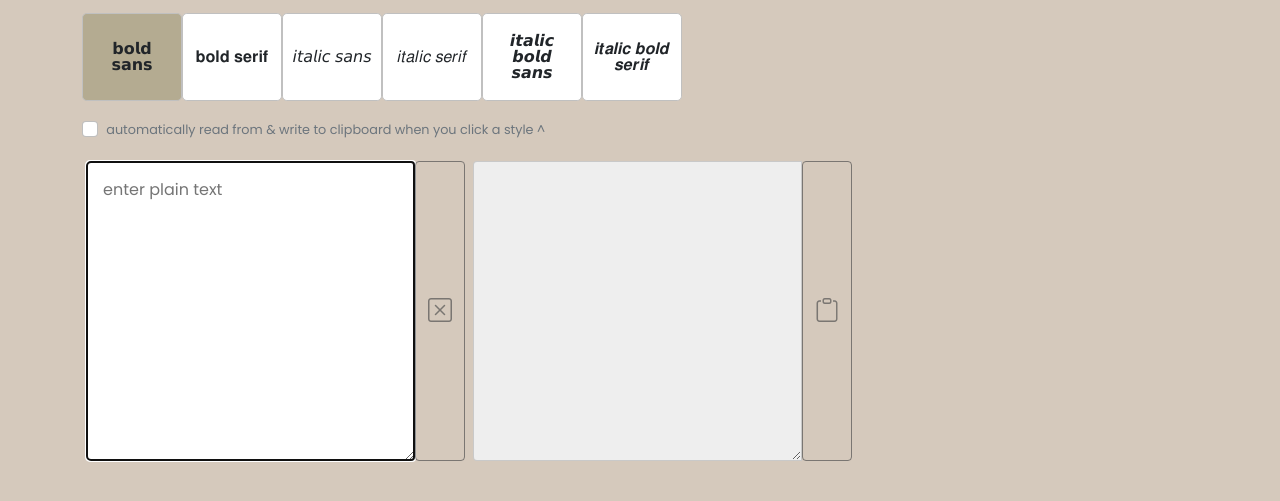
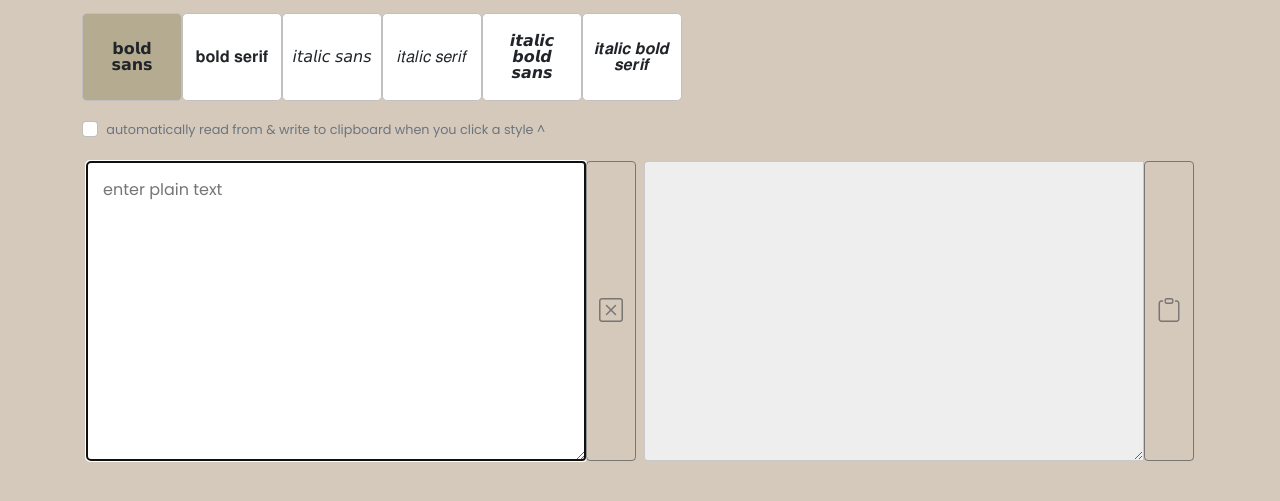
Before and after one commit to richardkentng/plainText-to-unicodeText, a plain HTML site: page src/index.html in a window 1280 px wide. Shown: the part 147-648 px from the top of the page. Drawn offline with nearby package versions, Linux system fonts and the light colour scheme.

Commit message:
adds flex-grow-1 class to textarea containers

```diff
--- a/src/index.html
+++ b/src/index.html
@@ -31,12 +31,12 @@
 	</div>
 	<!-- textarea1 & textarea2 -->
 	<div class="d-flex flex-column flex-sm-row textarea-groups">
-			<div class="d-flex m-1">
+			<div class="flex-grow-1 d-flex m-1">
 				<textarea class="flex-grow-1 rounded-start p-3 textarea-1" placeholder="enter plain text"></textarea>
 				<button class="btn btn-outline-dark fs-4 opacity-50 clear-textareas-btn"><i class="bi-x-square"></i></button>
 			</div>
 
-			<div class="d-flex m-1">
+			<div class="flex-grow-1 d-flex m-1">
 				<textarea class="flex-grow-1 rounded-start p-3 textarea-2" disabled></textarea>
 				<button class="btn btn-outline-dark fs-4 opacity-50 copy-to-clipboard-btn"><i class="bi-clipboard"></i></button>
 			</div>
```
